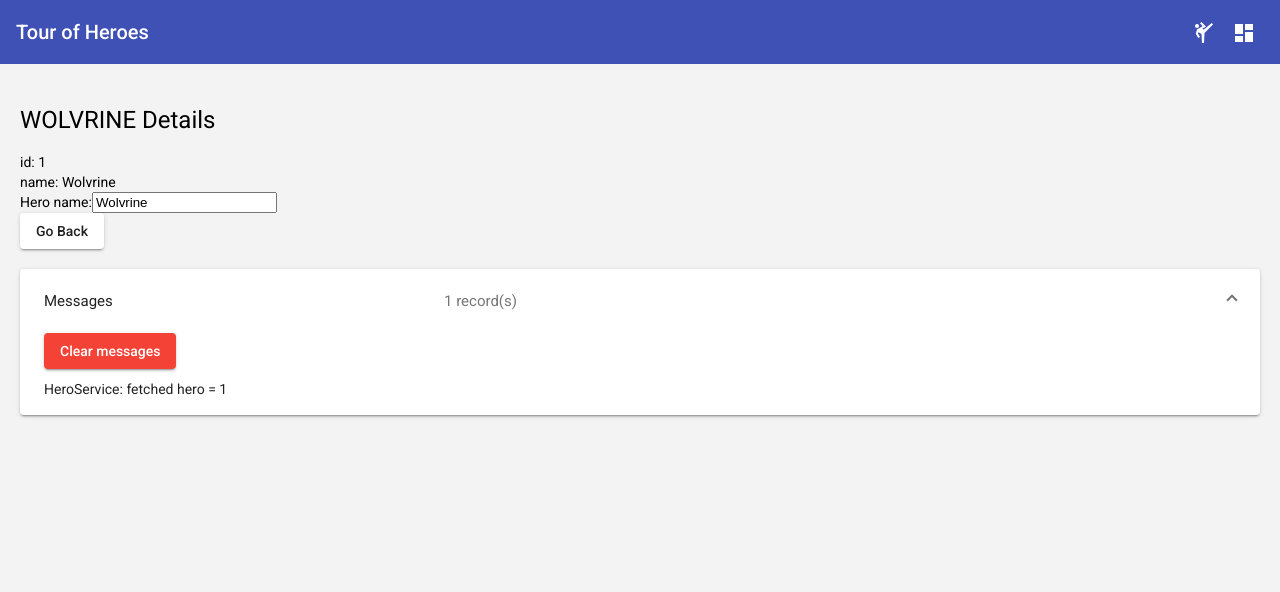
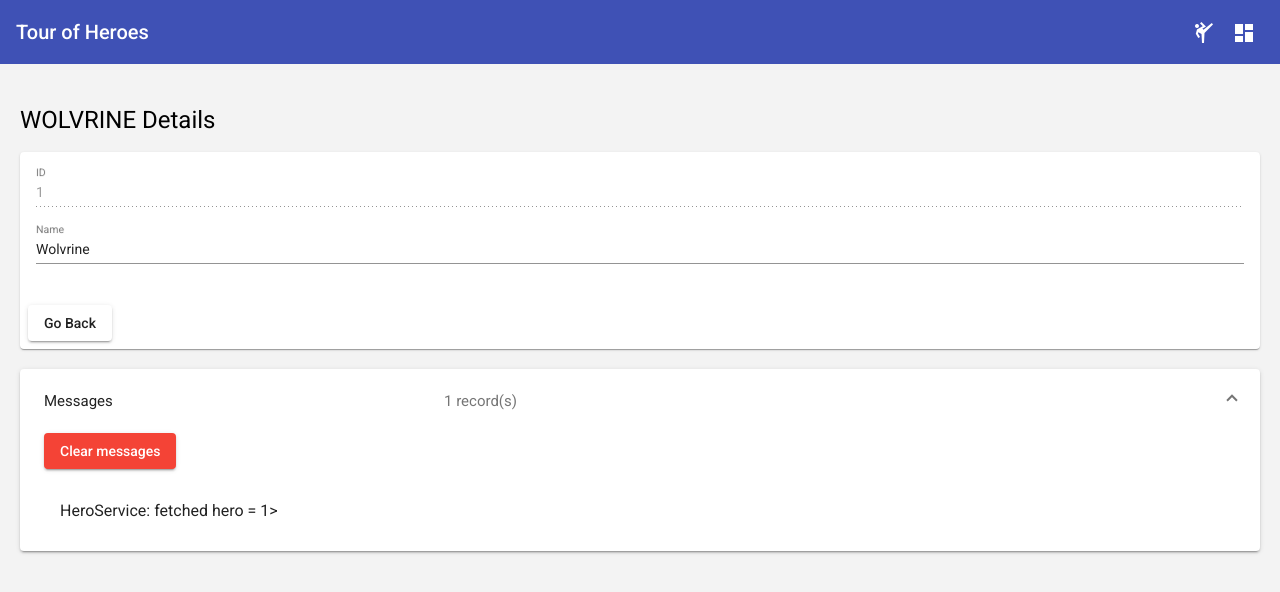
Before and after one commit to gabrielrcdl/tour-heroes-angular, an Angular app: page /heroes/1 in a window 1280 px wide. Shown: the top 592 px of the page. Built offline with nearby package versions, Linux system fonts and the light colour scheme.

Commit message:
add angular material

```diff
--- a/src/app/hero-detail/hero-detail.component.html
+++ b/src/app/hero-detail/hero-detail.component.html
@@ -1,16 +1,26 @@
 <div *ngIf="hero">
-  <h1>{{ hero.name| uppercase }} Details</h1>
-  <div><span>id: {{hero.id}}</span></div>
-  <div><span>name: {{hero.name}}</span></div>
+  <h1>{{ hero.name | uppercase }} Details</h1>
 
-  <div>
-    <label for="name">Hero name:</label>
-    <input
-    id="name"
-    [(ngModel)]="hero.name"
-    placeholder="name"
-    type="text">
-  </div>
+  <mat-card>
+    <mat-card-content fxLayout="column">
+      <mat-form-field>
+        <mat-label>ID</mat-label>
+        <input matInput disabled [value]="hero.id" />
+      </mat-form-field>
 
-  <button mat-raised-button (click)="goBack()">Go Back</button>
+      <mat-form-field>
+        <mat-label>Name</mat-label>
+        <input
+          matInput
+          id="name"
+          [(ngModel)]="hero.name"
+          placeholder="Name of hero"
+          type="text"
+        />
+      </mat-form-field>
+    </mat-card-content>
+    <mat-card-actions>
+      <button mat-raised-button (click)="goBack()">Go Back</button>
+    </mat-card-actions>
+  </mat-card>
 </div>
--- a/src/app/heroes/heroes.component.html
+++ b/src/app/heroes/heroes.component.html
@@ -1,18 +1,25 @@
 <h1>My Heroes</h1>
 
-<ul class="heroes">
-  <li
-  *ngFor="let hero of heroes"
-    routerLink="/heroes/{{hero.id}}"
-  >
-    <span>{{hero.id}}</span> {{hero.name}}
-  </li>
-</ul>
+<mat-table [dataSource]="heroes">
+  <!-- ID -->
+  <ng-container matColumnDef="id">
+    <mat-header-cell *matHeaderCellDef> ID </mat-header-cell>
+    <mat-cell *matCellDef="let row"> {{ row.id }} </mat-cell>
+  </ng-container>
 
+  <!-- Name -->
+  <ng-container matColumnDef="name">
+    <mat-header-cell *matHeaderCellDef> Name of hero </mat-header-cell>
+    <mat-cell *matCellDef="let row"> {{ row.name }} </mat-cell>
+  </ng-container>
 
-
-
-
+  <!-- Header and Row Declarations -->
+  <mat-header-row *matHeaderRowDef="['id', 'name']"></mat-header-row>
+  <mat-row
+    [routerLink]="['/heroes', row.id]"
+    *matRowDef="let row; columns: ['id', 'name']"
+  ></mat-row>
+</mat-table>
 
 <!--
   Adicionaria um classe selected de acordo com a condição
--- a/src/app/heroes/heroes.component.scss
+++ b/src/app/heroes/heroes.component.scss
@@ -1,5 +1,4 @@
-.heroes{
-  list-style: none;
+.mat-row:hover {
   cursor: pointer;
-  width: 50%;
+  background-color: #f5f5f5
 }
--- /dev/null
+++ b/src/app/material/material.module.ts
@@ -0,0 +1,28 @@
+import { NgModule } from '@angular/core';
+import { MatButtonModule } from '@angular/material/button';
+import { MatToolbarModule } from '@angular/material/toolbar';
+import { MatIconModule } from '@angular/material/icon';
+import { MatExpansionModule } from '@angular/material/expansion';
+import { MatTooltipModule } from '@angular/material/tooltip';
+import { MatCardModule } from '@angular/material/card';
+import { MatListModule } from '@angular/material/list';
+import { MatInputModule } from '@angular/material/input';
+import { MatTableModule } from '@angular/material/table';
+
+const MODULES = [
+  MatToolbarModule,
+  MatButtonModule,
+  MatExpansionModule,
+  MatIconModule,
+  MatTooltipModule,
+  MatCardModule,
+  MatListModule,
+  MatInputModule,
+  MatTableModule,
+];
+
+@NgModule({
+  imports: [MODULES],
+  exports: [MODULES],
+})
+export class MaterialModule {}
--- a/src/app/messages/messages.component.html
+++ b/src/app/messages/messages.component.html
@@ -9,8 +9,12 @@
     <button style="margin-bottom: 10px;" color="warn" mat-raised-button (click)="messageService.clear()">
       Clear messages
     </button>
-    <div *ngFor="let message of messageService.getMessages()">
-      {{ message }}
-    </div>
+
+    <mat-list>
+      <mat-list-item *ngFor="let message of messageService.getMessages()">
+        {{ message }}>
+      </mat-list-item>
+    </mat-list>
+
   </mat-expansion-panel>
 </mat-accordion>
```
Also changed, not shown: src/app/app.module.ts (+5 -19 lines).
